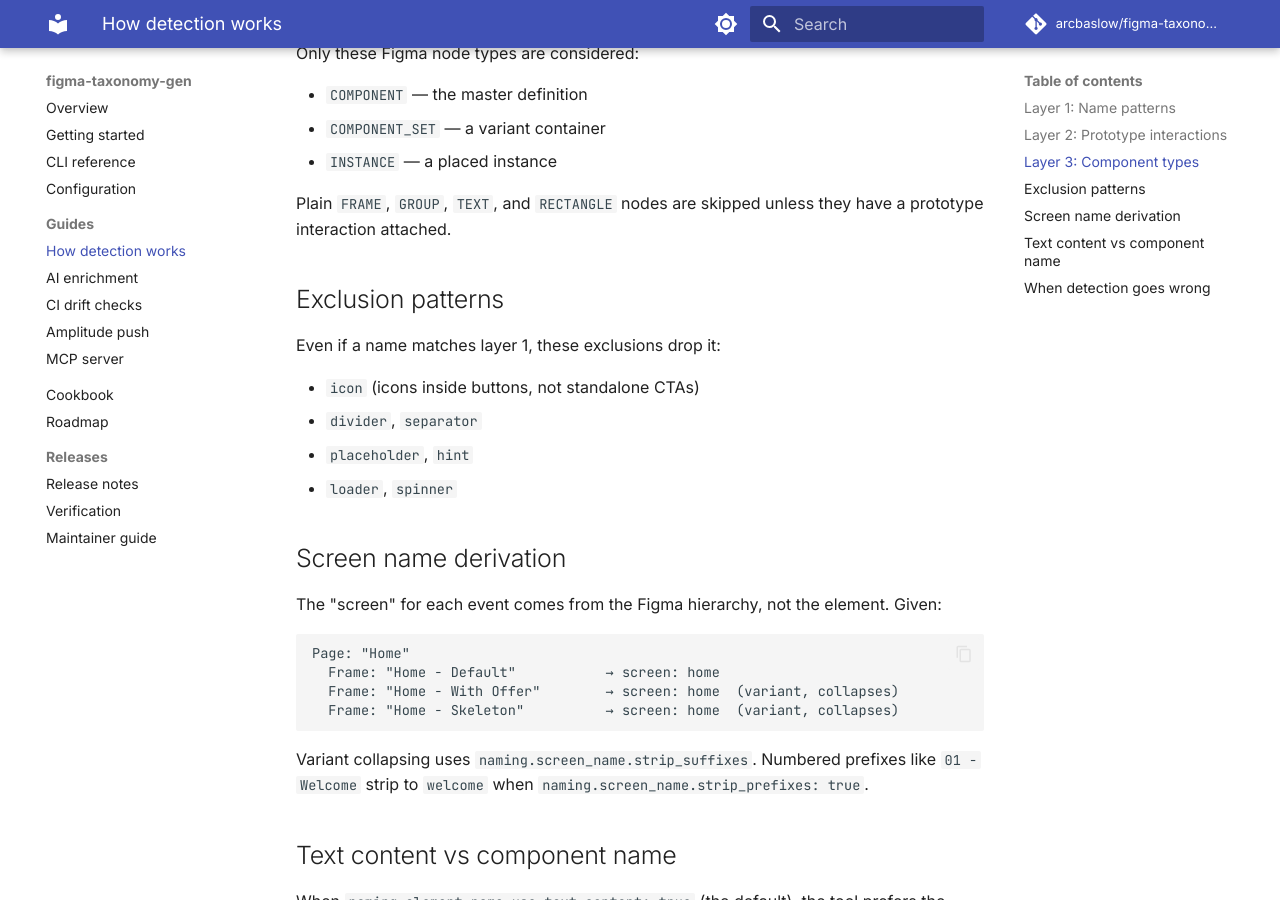
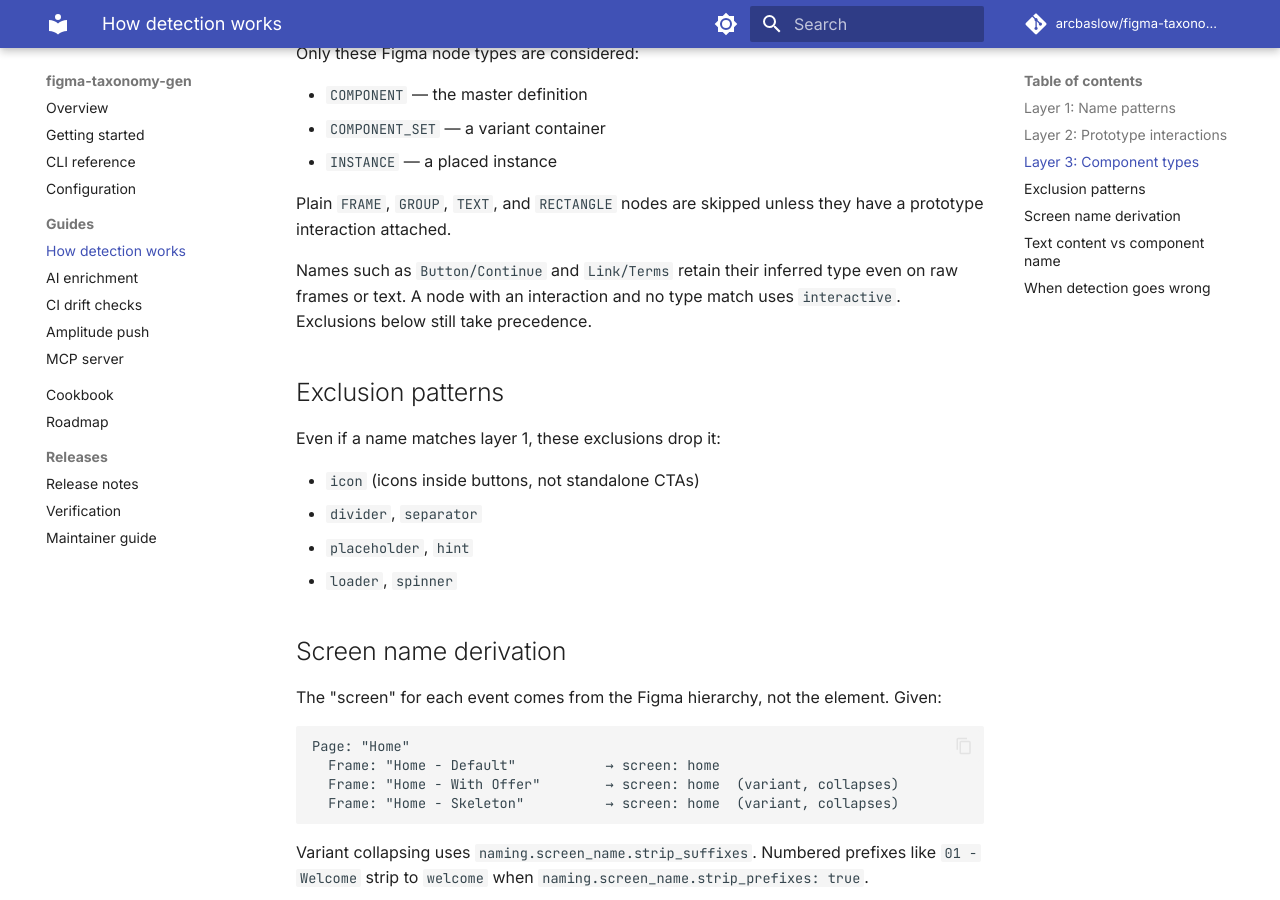
Before and after one commit to arcbaslow/figma-taxonomy-gen, an MkDocs documentation site: the page built from docs/detection.md, in a window 1280 px wide and 900 px high, scrolled down 850 px. Built offline with MkDocs 1.6.1 and Material for MkDocs 9.7.7, drawn with Linux system fonts in a browser that asks for light colours; comment, search, counter and statistics services are not loaded.

Commit message:
Detect named prototype controls on raw nodes

```diff
--- a/docs/detection.md
+++ b/docs/detection.md
@@ -39,6 +39,10 @@
 
 Plain `FRAME`, `GROUP`, `TEXT`, and `RECTANGLE` nodes are skipped unless they have a
 prototype interaction attached.
+
+Names such as `Button/Continue` and `Link/Terms` retain their inferred type even
+on raw frames or text. A node with an interaction and no type match uses
+`interactive`. Exclusions below still take precedence.
 
 ## Exclusion patterns
 
```
Also changed, not shown: CHANGELOG.md (+2 -0 lines), README.md (+4 -0 lines), 3 other files.
